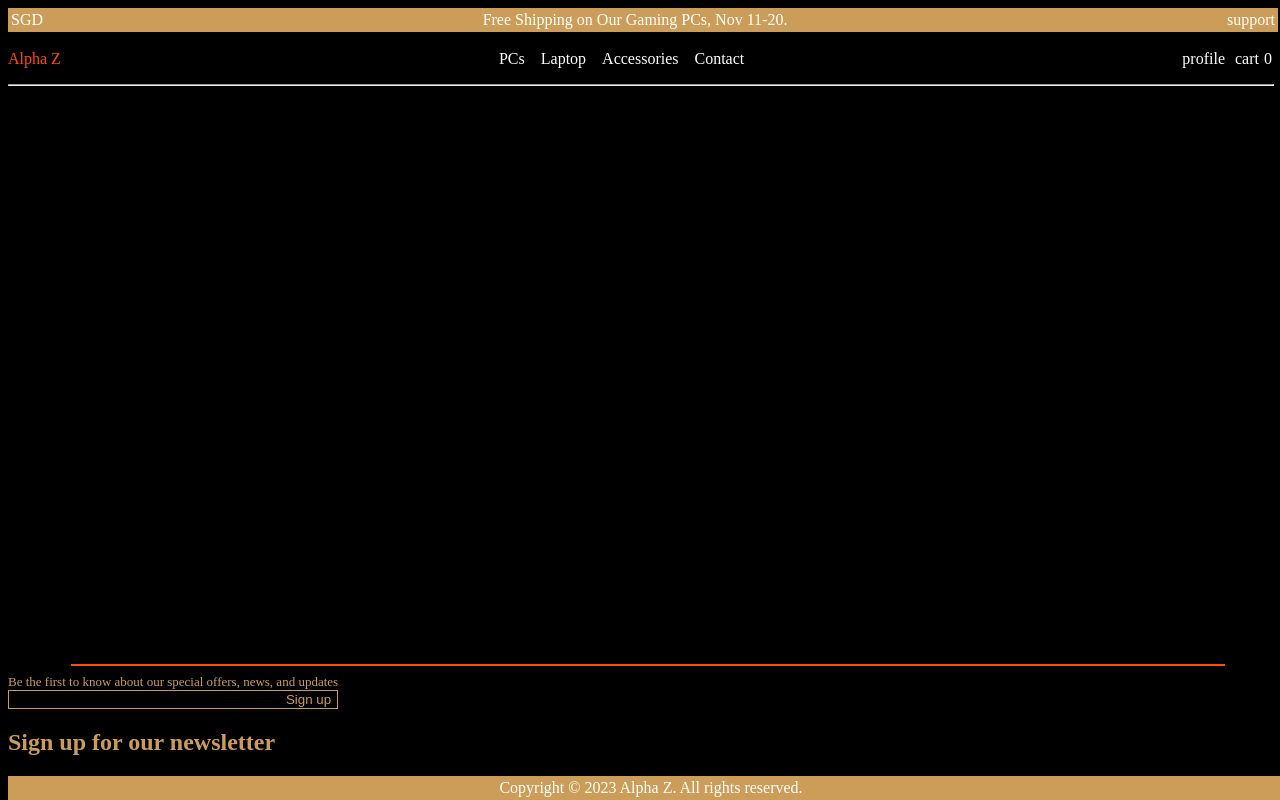
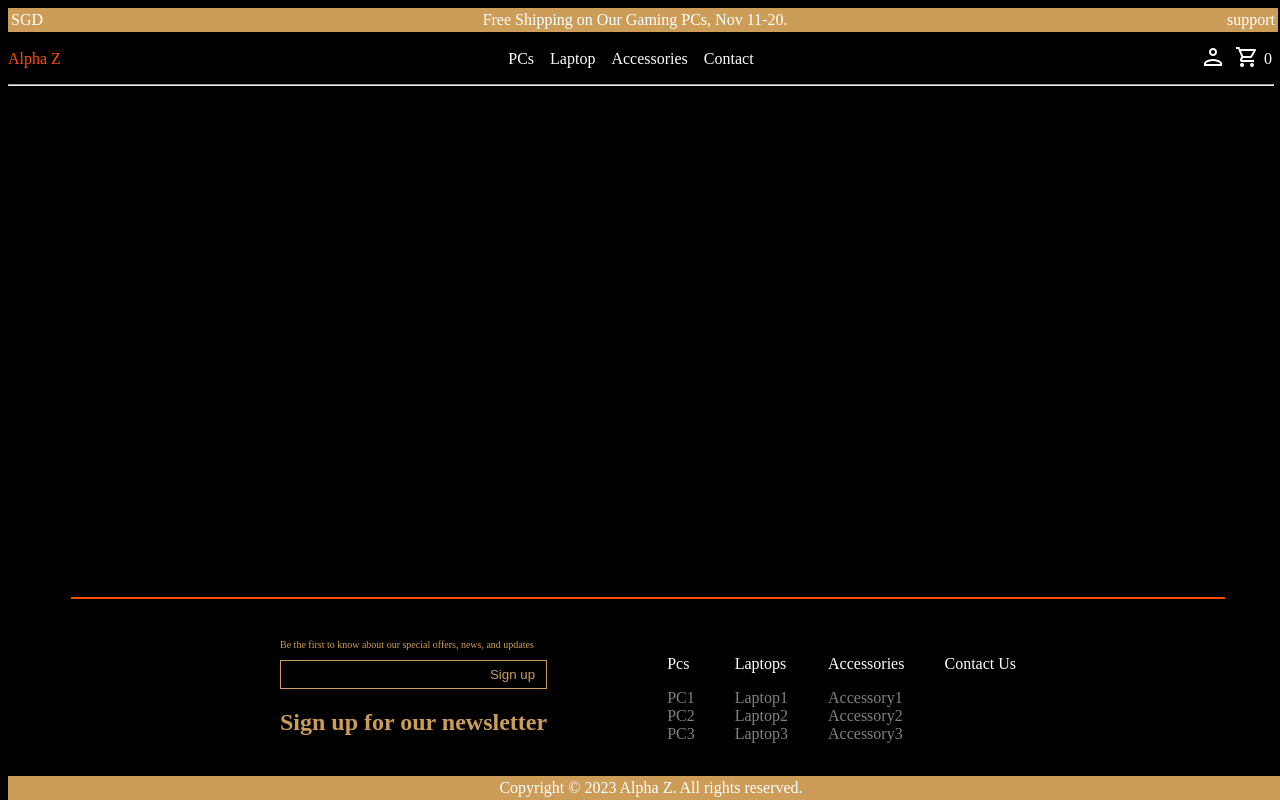
Before and after one commit to Grendel99z/Alpha-Z, a PHP site: page /template.html in a window 1280 px wide. Run offline with PHP 8.4, Linux system fonts and the light colour scheme.

Commit message:
complete footer template

```diff
--- a/style.css
+++ b/style.css
@@ -56,12 +56,20 @@ nav ul li a:hover{
     gap: 10px
 }
 
+.right-nav #profile-logo img, .right-nav #cart img{
+    width: 24px;
+height: 24px;
+flex-shrink: 0;
+}
+
 .right-nav #cart{
     display:flex;
     flex-direction: row;
     justify-content: space-between;
+    align-items: center;
     gap:5px;
 }
+
 
 .navbar #logo {
     color: #FF4D00;
@@ -75,7 +83,8 @@ nav ul li a:hover{
 footer {
     display: flex;
     flex-direction: column;
-    position: fixed;
+    position: absolute;
+    gap: 20px;
     bottom: 0;
     width: 100%;
 }
@@ -84,20 +93,24 @@ footer {
 footer .footer-content{
     display: flex;
     flex-direction: row;
+    justify-content: space-around;
+    gap: 120px;
+    align-self: center;
 }
 
 footer hr{
     border: 1px solid #FF4D00;
     width: 90%;
+    margin-bottom: 20px;
 }
 
 footer .footer-content .email-subscription {
-    color:#cb9d59
+    color:#cb9d59;
 }
 
 footer .footer-content .email-subscription #es-information{
-    font-size:small;
-
+    font-size:x-small;
+    margin-bottom: 10px;
 }
 
 footer .footer-content .email-subscription #input{
@@ -108,6 +121,7 @@ footer .footer-content .email-subscription #input form{
     display: flex;
     flex-direction: row;
     justify-content: space-between;
+    padding:5px;
 }
 
 footer .footer-content .email-subscription #input #email-input{
@@ -115,13 +129,11 @@ footer .footer-content .email-subscription #input #email-input{
     width:max-content;
     color:white;
     border: 0px;
+    flex-grow: 4;
 }
 
-footer .footer-content .email-subscription #input #email-input::selection{
-    background-color: black;
-    width:max-content;
-    color:white;
-    border: 0px;
+footer .footer-content .email-subscription #input #email-input:focus{
+    outline: none !important;
 }
 
 footer .footer-content .email-subscription #input #email-button{
@@ -130,6 +142,21 @@ footer .footer-content .email-subscription #input #email-button{
     border:0px;
 }
 
+footer #footer-column{
+    display: flex;
+    flex-direction: row;
+    justify-content: space-between;
+    gap: 40px;
+    flex-grow: 2;
+}
+
+footer #footer-column ul{
+    color: grey;
+    list-style-type: none;
+    margin: 0;
+    padding: 0;
+
+}
 
 #copyright{
     display: flex;
--- a/template.html
+++ b/template.html
@@ -32,11 +32,11 @@
                 </nav>
                 <div class = "right-nav">
                     <div id="profile-logo">
-                        profile
+                        <img src="assets/profile.png">
                     </div>
                     <div id = "cart">
                         <div id = "cart-logo">
-                            cart
+                            <img src="assets/cart.png">
                         </div>
                         <div id = "cart-content">
                             0
@@ -69,7 +69,33 @@
                     </div>
                 </div>
                 <div id = "footer-column">
-
+                    <div id = "fc-pc">
+                        <p>Pcs</p>
+                        <ul>
+                            <li>PC1</li>
+                            <li>PC2</li>
+                            <li>PC3</li>
+                        </ul>
+                    </div>
+                    <div id = "fc-laptop">
+                        <p>Laptops</p>
+                        <ul>
+                            <li>Laptop1</li>
+                            <li>Laptop2</li>
+                            <li>Laptop3</li>
+                        </ul>
+                    </div>
+                    <div id = "fc-accessories">
+                            <p>Accessories</p>
+                            <ul>
+                                <li>Accessory1</li>
+                                <li>Accessory2</li>
+                                <li>Accessory3</li>
+                            </ul>
+                    </div>
+                    <div id = "fc-contactus">
+                        <p>Contact Us</p>
+                    </div>
                 </div>
             </div>
             <div id = "copyright">
@@ -77,5 +103,6 @@
             </div>
         </footer>
     </div>
+    </body>
   </body>
 </html>
```
Also changed, not shown: assets/cart.png (added), assets/profile.png (added), 1 other file.
